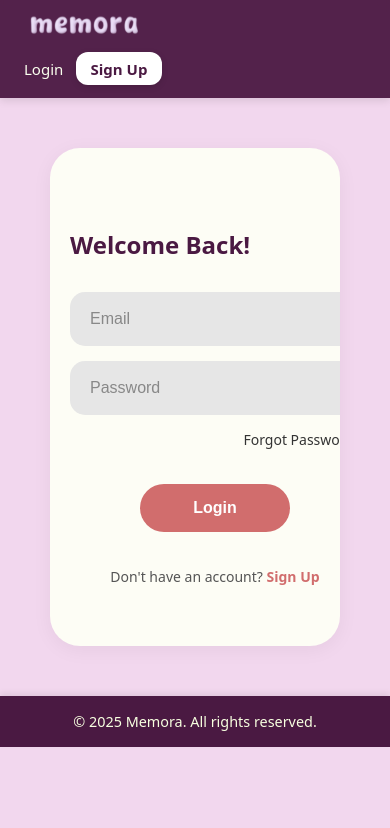
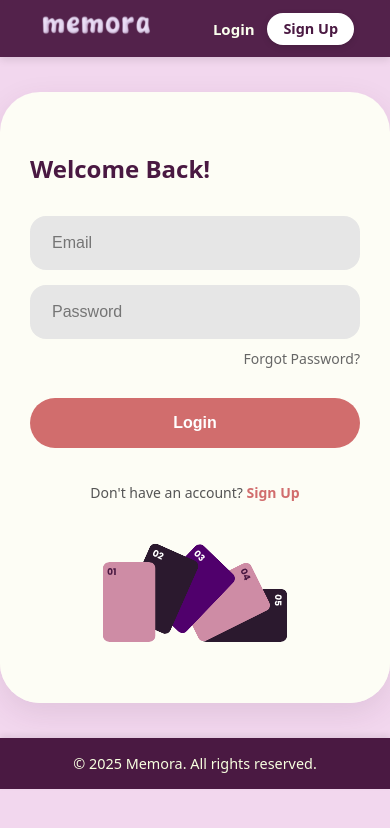
Before and after one commit to maykaila/Memora, a Next.js app in the folder frontend/: page /login in a window 390 px wide. Shown: the top 828 px of the page. Built offline with nearby package versions, Linux system fonts and the light colour scheme; no server answers.

Commit message:
made login/signup responsive ver. look decent

```diff
--- a/frontend/app/(public)/auth.module.css
+++ b/frontend/app/(public)/auth.module.css
@@ -1,27 +1,40 @@
-/* 1. The Full Screen Background */
-.pageWrapper {
-  /* min-height: 100vh;
-  width: 100vw; */
+/* --- LAYOUT & NAVBAR --- */
+.layoutContainer {
+  min-height: 100vh;
+  background-color: #f2dff2; /* Light purple background */
   display: flex;
-  justify-content: center; /* Centers card horizontally */
-  align-items: center;     /* Centers card vertically */
-  /* background-color: #f2dff2; The light purple/pink background from your design */
-  padding: 50px;
+  flex-direction: column;
 }
 
-/* 2. The Centered Card */
+.mainContent {
+  flex: 1;
+  display: flex;
+  justify-content: center;
+  align-items: center;
+  padding: 20px;
+}
+
+/* --- AUTH CARD --- */
+.pageWrapper {
+  width: 100%;
+  display: flex;
+  justify-content: center;
+}
+
 .authCard {
   display: flex;
   width: 100%;
-  max-width: 1100px; /* Prevents it from getting too wide on big screens */
-  height: 590px;     /* Fixed height for consistency, or use min-height */
+  max-width: 1000px;
+  height: 600px;
   background-color: #fdfdf5; /* Cream background */
-  border-radius: 50px; /* The large rounded corners */
-  overflow: hidden;
-  box-shadow: 0 4px 20px rgba(0, 0, 0, 0.05); /* Optional: adds subtle depth */
+  border-radius: 40px;
+  overflow: hidden; /* Keeps image inside rounded corners */
+  box-shadow: 0 10px 30px rgba(74, 25, 66, 0.1);
+  margin-top: 35px;
+  margin-bottom: 35px;
 }
 
-/* --- LEFT SIDE (FORM) --- */
+/* --- FORM SECTION --- */
 .formSection {
   flex: 1;
   display: flex;
@@ -29,12 +42,12 @@
   justify-content: center;
   align-items: center;
   padding: 40px;
-  /* No background color needed here, it inherits from authCard */
+  transition: all 0.3s ease;
 }
 
 .formContainer {
   width: 100%;
-  max-width: 350px;
+  max-width: 380px;
   display: flex;
   flex-direction: column;
   gap: 15px;
@@ -42,84 +55,139 @@
 
 .input {
   width: 100%;
-  padding: 18px 20px; /* Slightly larger padding matches design */
-  border: none;
-  border-radius: 15px;
-  background-color: #e6e6e6; /* Grey input background */
+  padding: 16px 20px;
+  border: 2px solid transparent;
+  border-radius: 16px;
+  background-color: #e6e6e6;
   font-size: 16px;
   outline: none;
   color: #333;
+  transition: border-color 0.2s, background-color 0.2s;
+  box-sizing: border-box;
 }
 
-.input::placeholder {
-  color: #888;
+.input:focus {
+  background-color: #fff;
+  border-color: #d4b4d6;
+}
+
+.submitButton {
+  width: 100%;
+  padding: 16px;
+  border: none;
+  border-radius: 25px;
+  background-color: #d16d6d; /* Rose/Red Button */
+  color: white;
+  font-size: 16px;
+  cursor: pointer;
+  font-weight: bold;
+  margin-top: 15px;
+  transition: transform 0.1s, opacity 0.2s;
+}
+
+.submitButton:hover {
+  opacity: 0.9;
+  transform: translateY(-1px);
 }
 
 .forgotPassword {
   text-align: right;
   font-size: 14px;
-  color: #333;
-  margin-bottom: 10px;
+  color: #666;
   text-decoration: none;
-}
-
-.submitButton {
-  width: 150px;
-  padding: 15px;
-  border: none;
-  border-radius: 25px;
-  background-color: #d16d6d; /* The reddish button color */
-  color: white;
-  font-size: 16px;
-  cursor: pointer;
-  font-weight: bold;
-  align-self: center;
-  margin-top: 10px;
-  transition: opacity 0.2s;
-}
-
-.submitButton:hover {
-  opacity: 0.9;
+  margin-top: -5px;
 }
 
 .error {
   color: #d16d6d;
   font-size: 14px;
   text-align: center;
-  margin-bottom: 10px;
+  background: #ffe6e6;
+  padding: 10px;
+  border-radius: 10px;
 }
 
-/* --- RIGHT SIDE (IMAGE) --- */
+/* --- ROLE SELECTOR --- */
+.roleSelector {
+  display: flex;
+  gap: 10px;
+  margin-bottom: 15px;
+  background: #f0c9ff;
+  padding: 5px;
+  border-radius: 12px;
+}
+
+.roleButton {
+  flex: 1;
+  padding: 10px;
+  border: none;
+  border-radius: 8px;
+  cursor: pointer;
+  font-weight: 700;
+  display: flex;
+  align-items: center;
+  justify-content: center;
+  gap: 8px;
+  transition: all 0.2s ease;
+  color: #4a1942;
+  background: transparent;
+}
+
+.roleButtonActive {
+  background: #4a1942;
+  color: white;
+  box-shadow: 0 2px 8px rgba(0,0,0,0.15);
+}
+
+/* --- IMAGE SECTION --- */
 .imageSection {
   flex: 1;
   display: flex;
   justify-content: center;
   align-items: center;
-  position: relative;
+  background-color: #fdfdf5; /* Same cream color to blend in */
   padding: 40px;
 }
 
 .heroImage {
   width: 100%;
   height: auto;
-  max-width: 600px; /* Controls image size */
+  max-width: 450px;
   object-fit: contain;
 }
 
-/* Mobile Responsive */
-@media (max-width: 850px) {
+/* --- RESPONSIVE (UPDATED TO KEEP IMAGE) --- */
+@media (max-width: 900px) {
   .authCard {
-    flex-direction: column;
-    height: auto; /* Allow height to grow on mobile */
-    border-radius: 30px;
+    flex-direction: column; /* Stack them vertically */
+    height: auto;           /* Allow height to grow */
+    max-width: 500px;       /* Keep card compact */
+    margin-top: 35px;
+    margin-bottom: 35px;
+  }
+
+  .formSection {
+    padding: 40px 30px 20px 30px; /* Reduce bottom padding so image sits closer */
+    width: 100%;
+    box-sizing: border-box;
   }
 
   .imageSection {
-    display: none; /* Hide image on tablets/mobile */
+    display: flex; /* SHOW the image again */
+    padding: 0px 30px 40px 30px; /* Add padding at bottom */
+    align-items: flex-start; /* Align closer to the form */
+    flex: 0; /* Don't stretch */
   }
 
-  .formSection {
-    width: 100%;
-    padding: 60px 20px;
+  .heroImage {
+    max-width: 250px; /* Make image smaller on mobile */
+  }
+
+  .navbar {
+    padding: 1rem 1.5rem;
+  }
+
+  .logo {
+    font-size: 1.5rem;
   }
 }
--- a/frontend/app/components/headerFooter.module.css
+++ b/frontend/app/components/headerFooter.module.css
@@ -12,26 +12,40 @@
 
 /* Inner wrapper for consistent width */
 .navbarInner {
-  max-width: 500x;
-  margin: 0 auto;
-  padding: 0.8rem 1.5rem;
+  max-width: 1500px; /* Changed from 500x (typo?) to standard width */
+  margin: 0 20px;
+  padding: 0.8rem;
   display: flex;
   justify-content: space-between;
   align-items: center;
+  /* Ensure it never wraps */
+  flex-wrap: nowrap;
+}
+
+/* Logo (assuming you have a class for it, based on your image) */
+.logo {
+  font-family: sans-serif; /* Or your specific font */
+  font-weight: 800;
+  font-size: 1.5rem;
+  color: #e1b7ff;
+  white-space: nowrap; /* Prevents logo text from wrapping */
 }
 
 .links {
   display: flex;
   gap: 1.25rem;
   align-items: center;
+  /* Prevent links from wrapping to next line */
+  flex-wrap: nowrap;
 }
 
 .link {
   color: #faffee;
   text-decoration: none;
-  font-weight: 500;
+  font-weight: 600; /* Slightly bolder for readability */
   font-size: 15px;
   transition: all 0.2s ease;
+  white-space: nowrap; /* Keeps "Sign Up" on one line */
 }
 
 .link:hover,
@@ -43,10 +57,11 @@
 .signupButton {
   background: #ffffff;
   color: #4a1942;
-  font-weight: 600;
-  padding: 0.4rem 0.9rem;
-  border-radius: 12px;
+  font-weight: 700;
+  padding: 0.5rem 1.2rem;
+  border-radius: 20px; /* Increased radius to match pill shape in image */
   box-shadow: 0 2px 6px rgba(0, 0, 0, 0.15);
+  white-space: nowrap; /* Critical for buttons */
 }
 
 .signupButton:hover {
@@ -56,17 +71,21 @@
 }
 
 /* --- Mobile adjustments --- */
-@media (max-width: 600px) {
+/* Instead of stacking, we just reduce padding/gap to make it fit */
+@media (max-width: 900px) {
   .navbarInner {
-    flex-direction: column;
-    align-items: flex-start;
-    gap: 0.6rem;
+    padding: 0.8rem 1rem; /* Slightly tighter padding */
+    flex-direction: row;  /* FORCE ROW DIRECTION */
+    align-items: center;
   }
 
   .links {
-    flex-direction: row;
-    flex-wrap: wrap;
-    gap: 0.8rem;
+    gap: 0.8rem; /* Reduce gap between Login and Sign Up */
+  }
+
+  .signupButton {
+    padding: 0.4rem 1rem; /* Slightly smaller button on mobile */
+    font-size: 0.9rem;
   }
 }
 
@@ -81,8 +100,7 @@
   text-align: center;
   padding: 1rem 0;
   box-shadow: 0 -3px 6px rgba(0, 0, 0, 0.08);
-  position: relative;
-  bottom: 0;
+  /* position: relative; bottom: 0; <- Removed 'bottom: 0' as it can cause layout issues */
 }
 
 .footer a {
```
